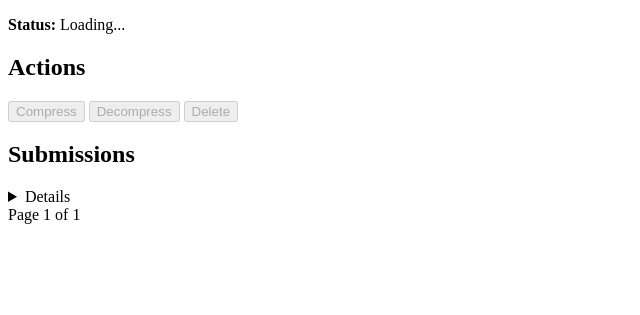
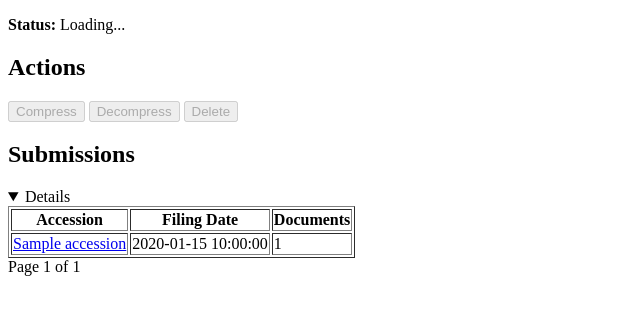
Before and after one commit to john-friedman/datamule-visualization, a Flask app: template secbrowser/templates/portfolio.html in a window 1280 px wide. Shown: the part 217-532 px from the top of the page, without its empty margins (0-640 px from the left). Run offline with Flask 3, Linux system fonts and the light colour scheme; the template is opened without the code that fills it: most values are stand-ins (such as "Sample title", 1, 10 or a date in 2020); some libraries are stand-ins or nearby versions.

Commit message:
more stuff

```diff
--- a/secbrowser/server.py
+++ b/secbrowser/server.py
@@ -15,6 +15,14 @@ app.secret_key = 'your-secret-key-here'  # Required for flash messages
 selected_portfolio_path = None
 portfolio_instance = None
 
+# Store the selected portfolio path and instance
+selected_portfolio_path = None
+portfolio_instance = None
+
+# Store the selected submission accession and instance
+selected_submission_accession = None
+submission_instance = None
+
 def get_portfolio():
     """Get or create portfolio instance"""
     global portfolio_instance, selected_portfolio_path
@@ -31,6 +39,16 @@ def get_portfolio():
             return None
 
     return portfolio_instance
+
+def get_submission(portfolio, accession):
+    """Get or create submission instance"""
+    global submission_instance, selected_submission_accession
+
+    if submission_instance is None or selected_submission_accession != accession:
+        submission_instance = next((sub for sub in portfolio if sub.accession == accession), None)
+        selected_submission_accession = accession
+
+    return submission_instance
 
 def process_form_list(value):
     """Convert comma-separated string to list, handling None/empty"""
@@ -97,7 +115,7 @@ def document_view(accession, index):
     if not portfolio:
         return redirect('/')
 
-    submission = next((sub for sub in portfolio if sub.accession == accession), None)
+    submission = get_submission(portfolio, accession)
     if not submission:
         flash(f"Submission {accession} not found", "error")
         return redirect('/portfolio')
@@ -139,31 +157,32 @@ def submission_view(accession):
     if not portfolio:
         return redirect('/')
 
-    submission = next((sub for sub in portfolio if sub.accession == accession), None)
+    submission = get_submission(portfolio, accession)
     if not submission:
         flash(f"Submission {accession} not found", "error")
         return redirect('/portfolio')
 
-    xbrl = None
-    fundamentals = None
+    # Handle POST actions
+    if request.method == 'POST':
+        action = request.form.get('action')
 
-    # Handle XBRL processing
-    if request.method == 'POST' and request.form.get('action') == 'xbrl':
-        try:
-            xbrl = submission.xbrl
-            flash("XBRL data loaded successfully", "success")
-        except Exception as e:
-            flash(f"Error loading XBRL data: {str(e)}", "error")
+        if action == 'xbrl':
+            try:
+                # This will populate submission._xbrl via the property
+                _ = submission.xbrl
+                flash("XBRL data loaded successfully", "success")
+            except Exception as e:
+                flash(f"Error loading XBRL data: {str(e)}", "error")
 
-    # Handle Fundamentals processing
-    if request.method == 'POST' and request.form.get('action') == 'fundamentals':
-        try:
-            fundamentals = submission.fundamentals
-            flash("Fundamentals data loaded successfully", "success")
-        except Exception as e:
-            flash(f"Error loading fundamentals data: {str(e)}", "error")
+        elif action == 'fundamentals':
+            try:
+                # This will populate submission._fundamentals_cache via the property
+                _ = submission.fundamentals
+                flash("Fundamentals data loaded successfully", "success")
+            except Exception as e:
+                flash(f"Error loading fundamentals data: {str(e)}", "error")
 
-    return render_template('submission.html', submission=submission, xbrl=xbrl, fundamentals=fundamentals)
+    return render_template('submission.html', submission=submission)
 
 @app.route('/portfolio', methods=['GET', 'POST'])
 def portfolio_view():
@@ -195,6 +214,8 @@ def portfolio_view():
                 # Reset global variables
                 selected_portfolio_path = None
                 portfolio_instance = None
+                selected_submission_accession = None
+                submission_instance = None
                 return redirect('/')
         except Exception as e:
             flash(f"Error performing {action}: {str(e)}", "error")
@@ -394,6 +415,9 @@ def landing_page():
             if folder_path:
                 selected_portfolio_path = folder_path
                 flash(f"Selected portfolio: {folder_path}", "success")
+                # Reset submission cache when changing portfolios
+                selected_submission_accession = None
+                submission_instance = None
                 return redirect('/portfolio')
 
         except Exception as e:
--- a/secbrowser/templates/portfolio.html
+++ b/secbrowser/templates/portfolio.html
@@ -23,7 +23,7 @@
     <h2>Submissions</h2>
 
 
-    <details>
+    <details open>
     <table border="1">
         <tr>
             <th>Accession</th>
```
Also changed, not shown: secbrowser/templates/submission.html (+8 -7 lines), README.md.
